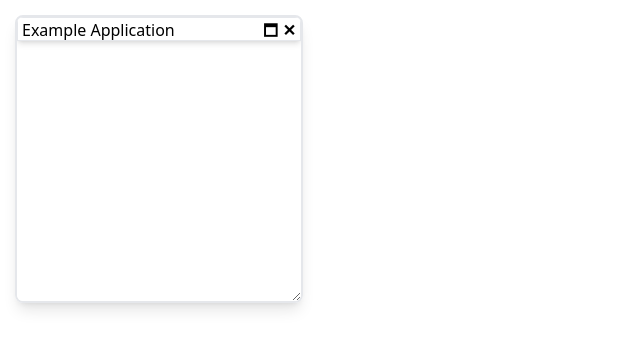
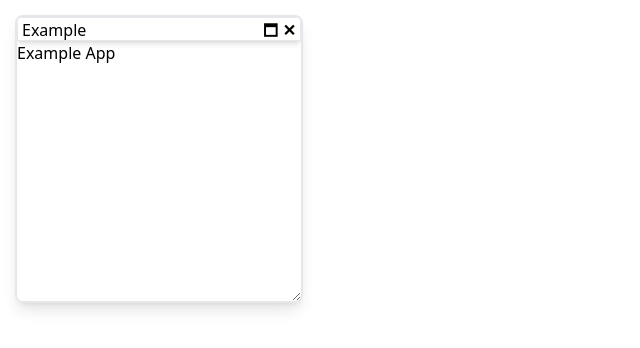
Before and after one commit to jsw08/web-de, a Svelte app: page / in a window 1280 px wide. Shown: the top 348 px of the page, without its empty margins (0-640 px from the left). Built offline with nearby package versions, Linux system fonts and the light colour scheme.

Commit message:
updating

```diff
--- a/src/App.svelte
+++ b/src/App.svelte
@@ -1,5 +1,5 @@
 <script type="ts">
-  import Application from './components/Application.svelte'
+  import Example from './applications/Example.svelte'
 </script>
 
-<Application title="Example Application"/>
+<Example/>
--- /dev/null
+++ b/src/applications/Example.svelte
@@ -0,0 +1,7 @@
+<script lang="ts">
+    import AppFrame from '../components/AppFrame.svelte';
+
+</script>
+<AppFrame title="Example">
+    <h1>Example App</h1>
+</AppFrame>
```
Also changed, not shown: src/components/AppFrame.svelte (renamed from src/components/Application.svelte).
